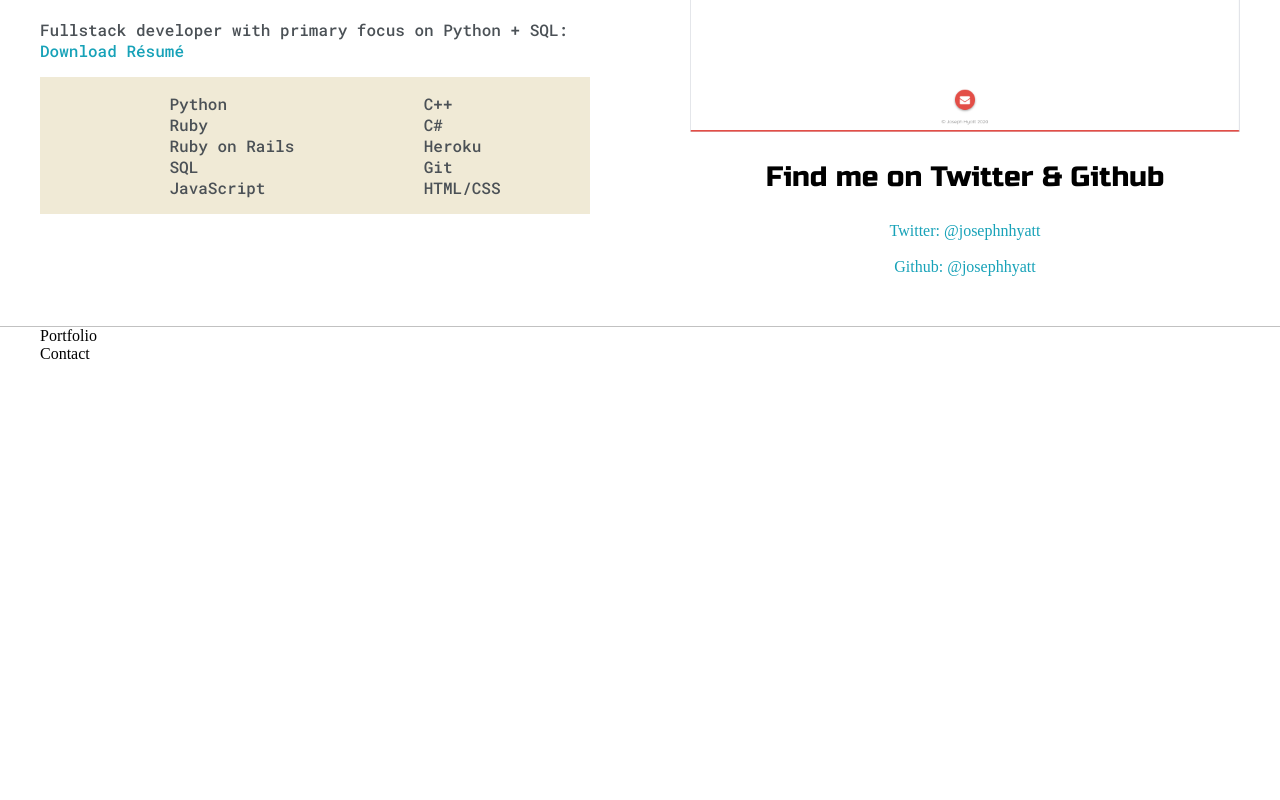
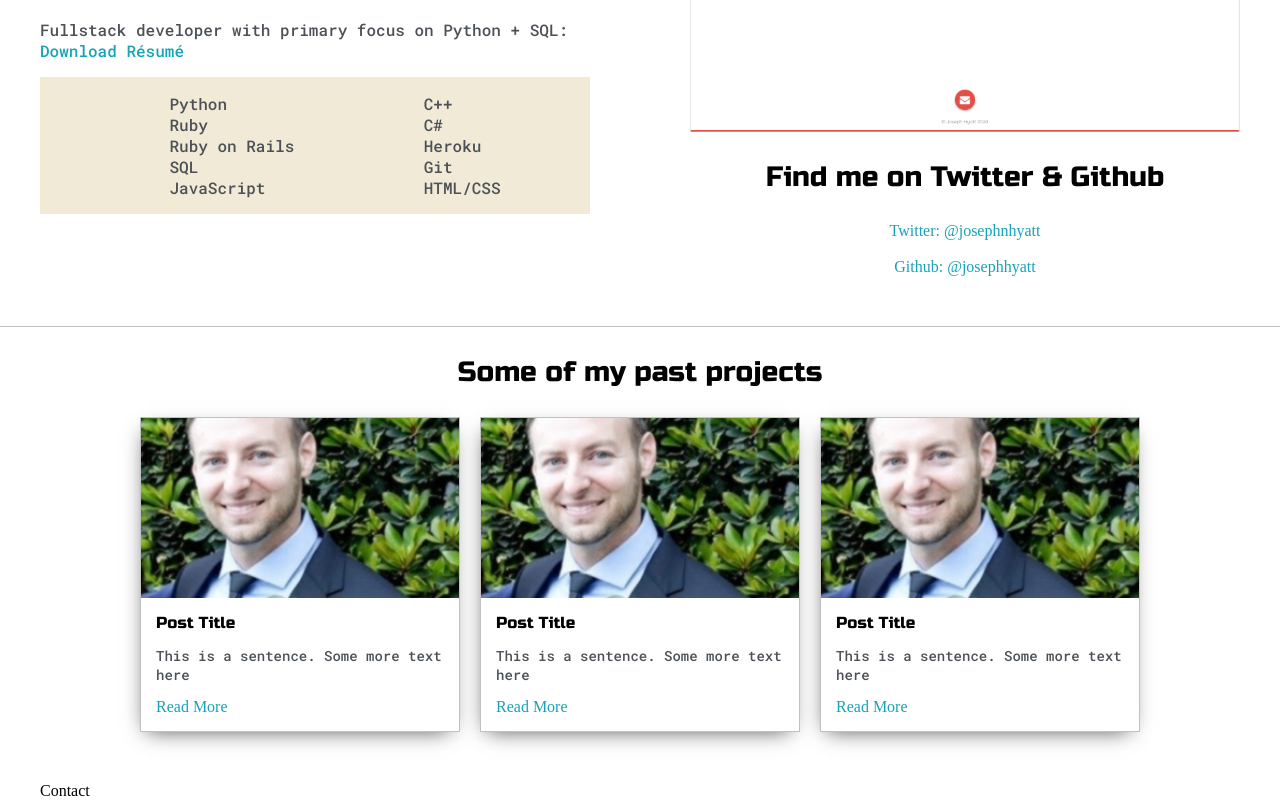
Before and after one commit to josephhyatt/portfolio-website, a plain HTML site: page index.html in a window 1280 px wide. Shown: the part 1061-1861 px from the top of the page. Before the commit the page ends 1424 px from the top, so only its background shows below. Drawn offline with Linux system fonts and the light colour scheme.

Commit message:
completed the project section of the portfolio

```diff
--- a/default.css
+++ b/default.css
@@ -85,8 +85,7 @@ h6 { font-size: 16px;}
   grid-template-columns: 1fr 1fr;
   grid-template-areas:
     'nav-wrapper nav-wrapper'
-    'left-column right-column'
-  ;
+    'left-column right-column';
 }
 
 .nav-wrapper {
@@ -274,10 +273,49 @@ h6 { font-size: 16px;}
   display: grid;
   align-content: center;
   text-align: center;
+
 }
 
 #social_img {
   width: 100%;
+}
+
+.post-wrapper {
+  display: grid;
+	grid-template-columns: repeat(auto-fit, 320px);
+	gap:20px;
+	justify-content: center;
+	padding-bottom: 50px;
+}
+
+.post {
+  border: 1px solid var(--borderColor);
+
+	-webkit-box-shadow: -2px 7px 21px -9px rgba(0,0,0,0.75);
+	-moz-box-shadow: -2px 7px 21px -9px rgba(0,0,0,0.75);
+	box-shadow: -2px 7px 21px -9px rgba(0,0,0,0.75);
+}
+
+.thumbnail {
+  display: block;
+  width: 100%;
+  height: 180px;
+  object-fit: cover;
+}
+
+.post-preview {
+  background-color: #fff;
+  padding: 15px;
+}
+
+.post-title {
+  color: black;
+  margin: 0;
+}
+
+.post-intro {
+  color: #4b5156;
+  font-size: 14px;
 }
 
 /** Media Queries **/
--- a/index.html
+++ b/index.html
@@ -107,6 +107,7 @@
           </div>
 
         </div>
+
         <div class="social-links">
           <img id="social_img" src="images/follow.png" alt="">
           <h3>Find me on Twitter & Github</h3>
@@ -122,7 +123,45 @@
 
   <section class="s3"> <!-- Section 3 Start -->
     <div class="main-container">
-      Portfolio
+      <h3 style="text-align: center;">Some of my past projects</h3>
+
+      <div class="post-wrapper">
+
+        <div>
+          <div class="post">
+            <img class="thumbnail" src="images/me.jpg" alt="">
+            <div class="post-preview">
+              <h6 class="post-title">Post Title</h6>
+              <p class="post-intro">This is a sentence. Some more text here</p>
+              <a href="#">Read More</a>
+            </div>
+          </div>
+        </div>
+
+        <div>
+          <div class="post">
+            <img class="thumbnail" src="images/me.jpg" alt="">
+            <div class="post-preview">
+              <h6 class="post-title">Post Title</h6>
+              <p class="post-intro">This is a sentence. Some more text here</p>
+              <a href="#">Read More</a>
+            </div>
+          </div>
+        </div>
+
+        <div>
+          <div class="post">
+            <img class="thumbnail" src="images/me.jpg" alt="">
+            <div class="post-preview">
+              <h6 class="post-title">Post Title</h6>
+              <p class="post-intro">This is a sentence. Some more text here</p>
+              <a href="#">Read More</a>
+            </div>
+          </div>
+        </div>
+
+
+      </div>
     </div>
   </section> <!-- Section 3 End -->
 
```
